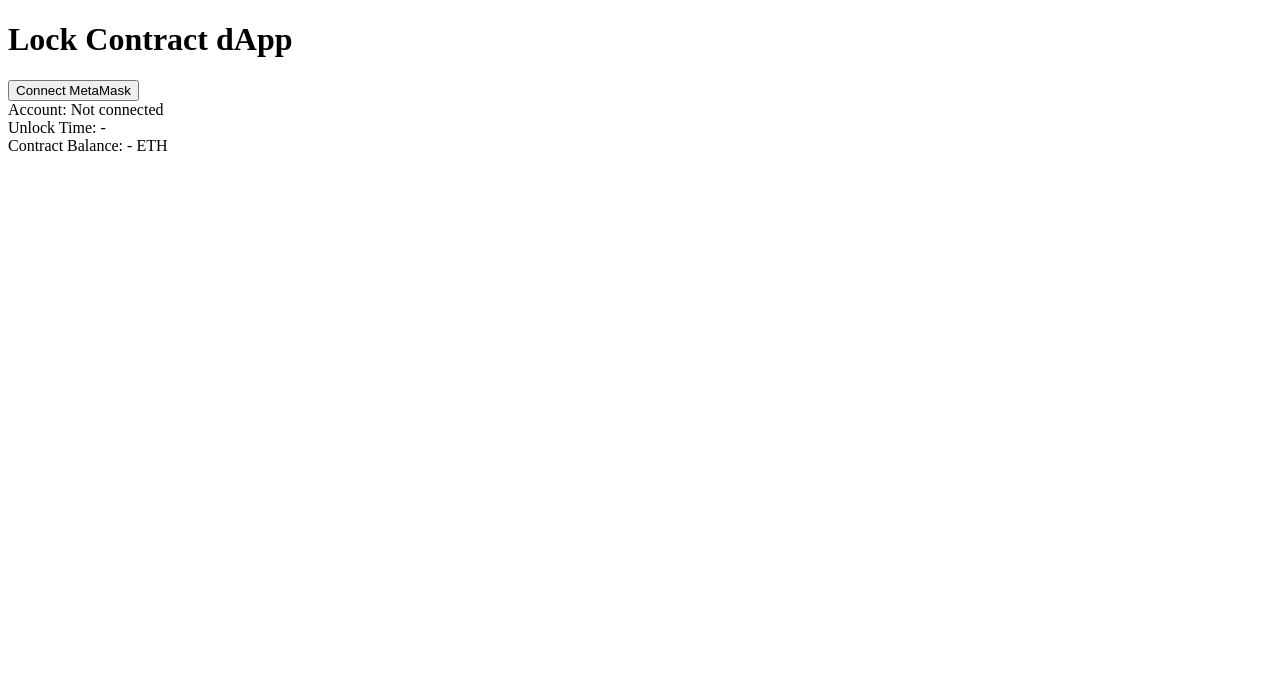
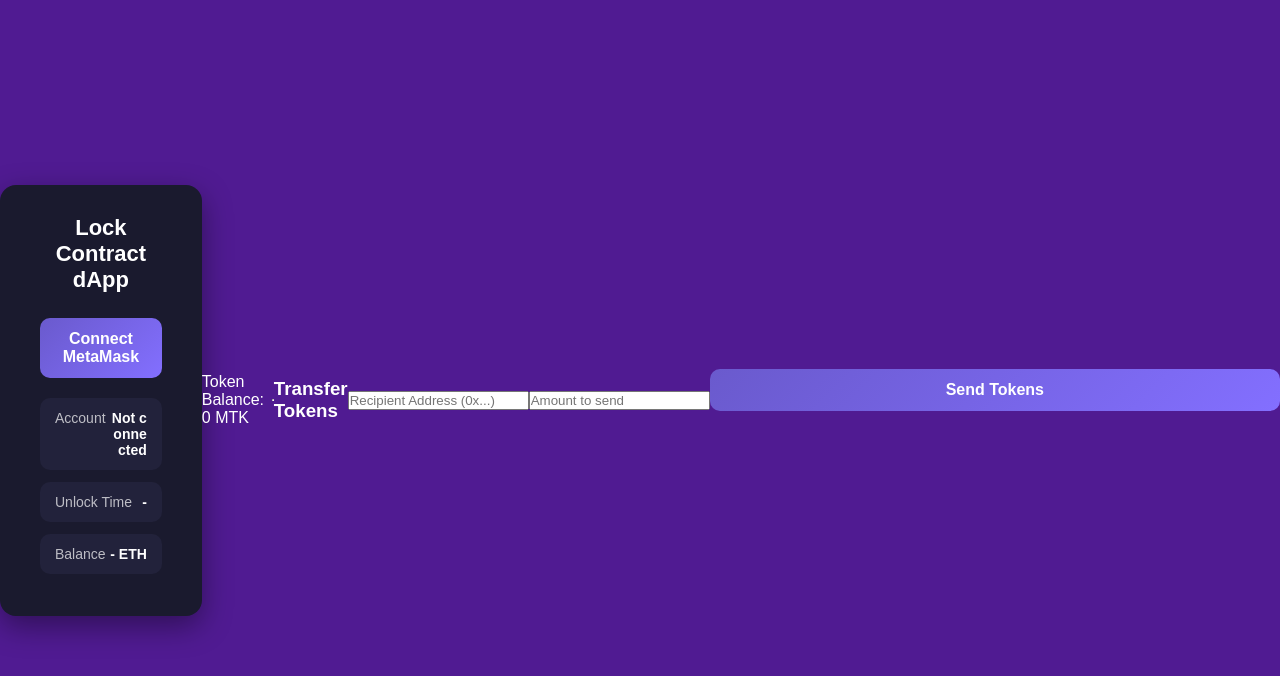
Before and after one commit to Rikatsu17/hardhat-project, a website with bundled scripts: page frontend/index.html in a window 1280 px wide. Built offline with nearby package versions, Linux system fonts and the light colour scheme.

Commit message:
implemented some styles and cleaned code of ethers.js

```diff
--- a/frontend/ethers.js
+++ b/frontend/ethers.js
@@ -1,13 +1,10 @@
-// Импорт Ethers.js
 import { ethers } from "./libs/ethers.min.js";
 
-// DOM элементы
 const connectBtn = document.getElementById("connectBtn");
 const accountSpan = document.getElementById("account");
 const unlockTimeSpan = document.getElementById("unlockTime");
 const balanceSpan = document.getElementById("balance");
 
-// Адрес и ABI контракта Lock.sol
 const CONTRACT_ADDRESS = "0x5FbDB2315678afecb367f032d93F642f64180aa3";
 const CONTRACT_ABI = [
     {
@@ -75,43 +72,46 @@ const CONTRACT_ABI = [
     }
 ];
 
-let provider, signer, contract;
+let provider;
+let signer;
+let contract;
 
-// Функция обновления данных с контракта
 async function updateContractData() {
     try {
-        // Убедимся, что сеть подгружена
         await provider.getNetwork();
 
-        // Проверяем код напрямую через провайдер
         const code = await provider.getCode(CONTRACT_ADDRESS);
-        console.log("Contract code length:", code.length);
+        console.log("Contract bytecode length:", code.length);
 
         if (code === "0x" || code === "0x0") {
-            console.error("Контракт всё еще не виден. Попробуй 'Сброс аккаунта' в MetaMask еще раз.");
+            console.error(
+                "Contract is not deployed on the current network. " +
+                "Try resetting the MetaMask account or switching networks."
+            );
             return;
         }
 
         const unlockTime = await contract.unlockTime();
-        unlockTimeSpan.innerText = new Date(Number(unlockTime) * 1000).toLocaleString();
+        unlockTimeSpan.innerText = new Date(
+            Number(unlockTime) * 1000
+        ).toLocaleString();
 
         const balance = await provider.getBalance(CONTRACT_ADDRESS);
         balanceSpan.innerText = ethers.formatEther(balance);
-    } catch (err) {
-        console.error("Ошибка:", err);
+
+    } catch (error) {
+        console.error("Failed to read contract data:", error);
     }
 }
 
-// Кнопка подключения MetaMask
 connectBtn.onclick = async () => {
     if (!window.ethereum) {
-        alert("MetaMask не найден! Установите расширение.");
+        alert("MetaMask was not detected. Please install the MetaMask extension.");
         return;
     }
 
     try {
-        // Запрашиваем доступ к аккаунту
-        await window.ethereum.request({ method: 'eth_requestAccounts' });
+        await window.ethereum.request({ method: "eth_requestAccounts" });
 
         provider = new ethers.BrowserProvider(window.ethereum);
         signer = await provider.getSigner();
@@ -119,14 +119,17 @@ connectBtn.onclick = async () => {
         const account = await signer.getAddress();
         accountSpan.innerText = account;
 
-        // Создаём контракт
-        contract = new ethers.Contract(CONTRACT_ADDRESS, CONTRACT_ABI, signer);
+        // Create contract
+        contract = new ethers.Contract(
+            CONTRACT_ADDRESS,
+            CONTRACT_ABI,
+            signer
+        );
 
-        // Получаем данные с контракта
         await updateContractData();
 
-    } catch (err) {
-        console.error("Ошибка подключения:", err);
-        alert("Ошибка подключения: " + err.message);
+    } catch (error) {
+        console.error("Wallet connection failed:", error);
+        alert("Connection error: " + error.message);
     }
 };
--- a/frontend/index.html
+++ b/frontend/index.html
@@ -3,17 +3,114 @@
 <head>
     <meta charset="UTF-8">
     <title>Lock Contract dApp</title>
+
+    <style>
+        * {
+            box-sizing: border-box;
+            margin: 0;
+            padding: 0;
+            font-family: Arial, Helvetica, sans-serif;
+        }
+
+        body {
+            min-height: 100vh;
+            background: rgb(80, 27, 146);
+            display: flex;
+            justify-content: center;
+            align-items: center;
+            color: #ffffff;
+        }
+
+        .card {
+            background: #1a1a2e;
+            padding: 30px 40px;
+            border-radius: 16px;
+            width: 360px;
+            box-shadow: 0 10px 30px rgba(0, 0, 0, 0.4);
+        }
+
+        h1 {
+            text-align: center;
+            margin-bottom: 25px;
+            font-size: 22px;
+        }
+
+        button {
+            width: 100%;
+            padding: 12px;
+            margin-bottom: 20px;
+            font-size: 16px;
+            font-weight: bold;
+            color: #fff;
+            background: linear-gradient(135deg, #6a5acd, #836fff);
+            border: none;
+            border-radius: 10px;
+            cursor: pointer;
+            transition: transform 0.2s ease, opacity 0.2s ease;
+        }
+
+        button:hover {
+            transform: translateY(-2px);
+            opacity: 0.9;
+        }
+
+        .info {
+            background: #22223b;
+            padding: 12px 15px;
+            border-radius: 10px;
+            margin-bottom: 12px;
+            display: flex;
+            justify-content: space-between;
+            font-size: 14px;
+        }
+
+        .label {
+            opacity: 0.7;
+        }
+
+        .value {
+            font-weight: bold;
+            word-break: break-all;
+            text-align: right;
+            max-width: 180px;
+        }
+    </style>
 </head>
+
 <body>
-    <h1>Lock Contract dApp</h1>
 
-    <button id="connectBtn">Connect MetaMask</button>
+    <div class="card">
+        <h1> Lock Contract dApp</h1>
 
-    <div>Account: <span id="account">Not connected</span></div>
-    <div>Unlock Time: <span id="unlockTime">-</span></div>
-    <div>Contract Balance: <span id="balance">-</span> ETH</div>
+        <button id="connectBtn">Connect MetaMask</button>
 
-    <!-- Подключаем JS с логикой -->
+        <div class="info">
+            <span class="label">Account</span>
+            <span class="value" id="account">Not connected</span>
+        </div>
+
+        <div class="info">
+            <span class="label">Unlock Time</span>
+            <span class="value" id="unlockTime">-</span>
+        </div>
+
+        <div class="info">
+            <span class="label">Balance</span>
+            <span class="value"><span id="balance">-</span> ETH</span>
+        </div>
+    </div>
+
+    <div>Token Balance: <span id="tokenBalance">0</span> MTK</div>
+
+<hr>
+
+<h3>Transfer Tokens</h3>
+<input type="text" id="transferAddress" placeholder="Recipient Address (0x...)">
+<input type="number" id="transferAmount" placeholder="Amount to send">
+<button id="transferBtn">Send Tokens</button>
+
+<p id="statusLabel"></p>
     <script type="module" src="ethers.js"></script>
+
 </body>
 </html>
```
Also changed, not shown: scripts/deploy.js (+3 -4 lines). Lines whose indentation alone changed are shown as unchanged.
